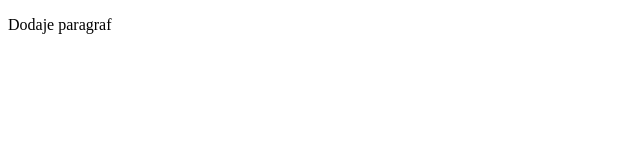
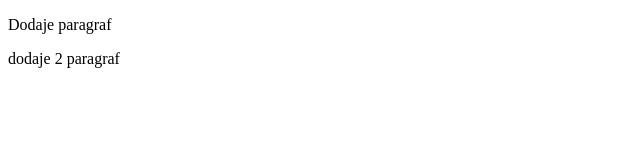
Before and after one commit to wilczek2222/gitjestgit, a plain HTML site: page index.html in a window 1280 px wide. Shown: the whole page, without its empty margins (0-640 px from the left). Drawn offline with Linux system fonts and the light colour scheme.

Commit message:
drugi paragraf

```diff
--- a/index.html
+++ b/index.html
@@ -8,5 +8,6 @@
 </head>
 <body>
     <p>Dodaje paragraf</p>
+    <p>dodaje 2 paragraf </p>
 </body>
 </html>
```
